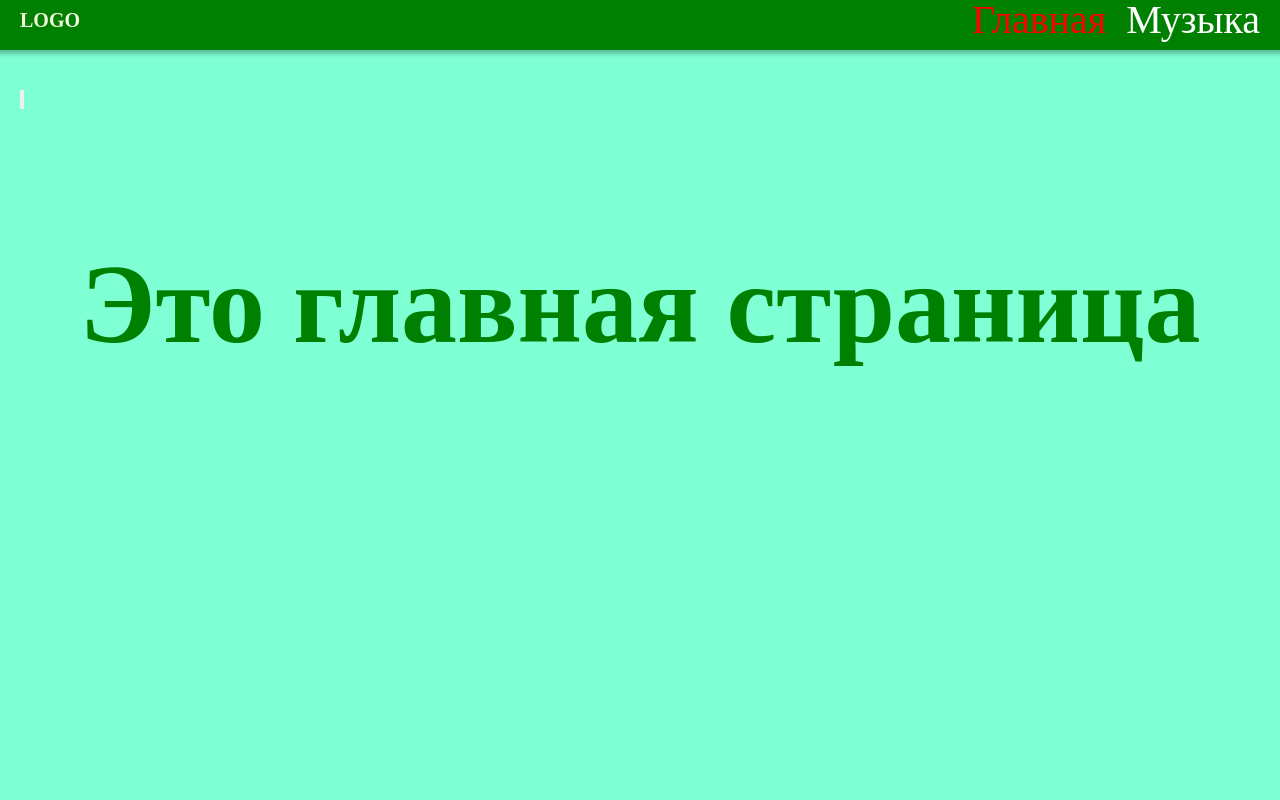
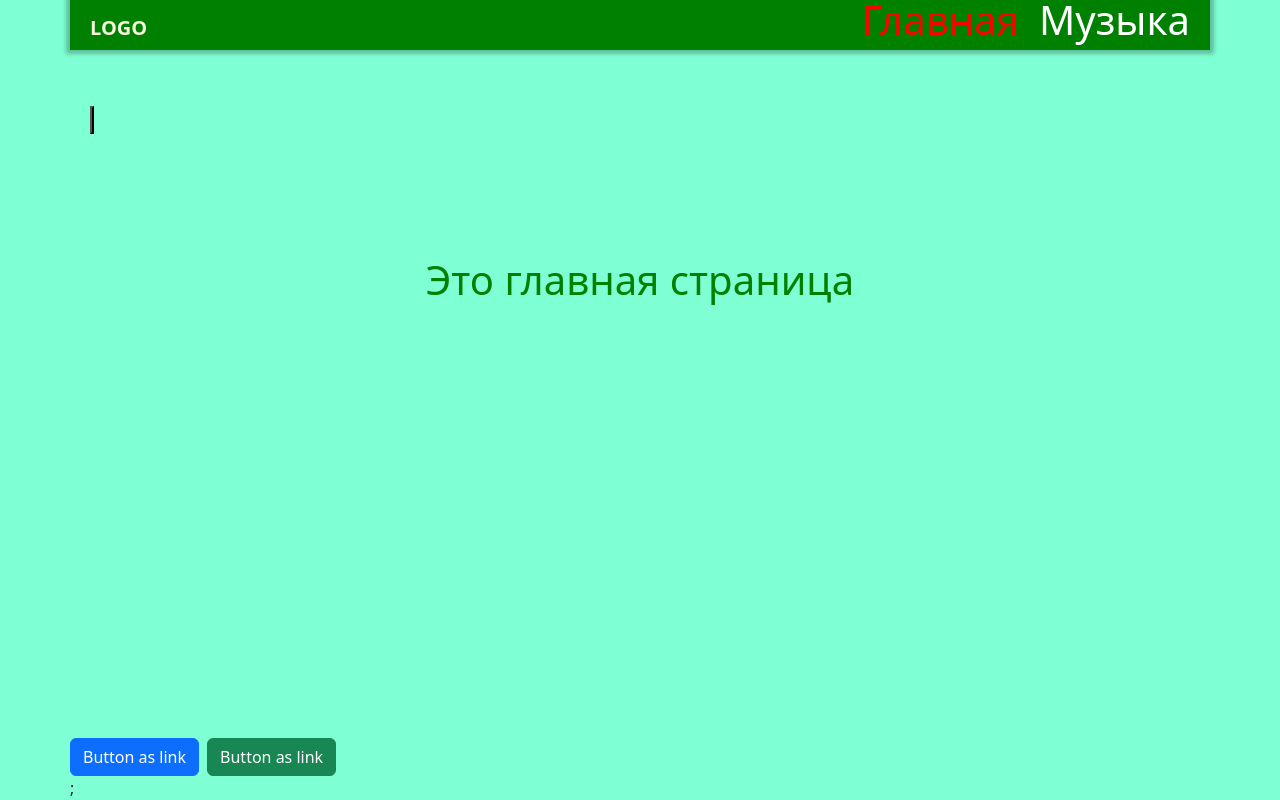
Before and after one commit to AlexanderK-coder/react_anton, a React (Create React App) app: page / in a window 1280 px wide. Built offline with nearby package versions, Linux system fonts and the light colour scheme.

Commit message:
пром

```diff
--- a/package.json
+++ b/package.json
@@ -6,7 +6,9 @@
     "@testing-library/jest-dom": "^5.17.0",
     "@testing-library/react": "^13.4.0",
     "@testing-library/user-event": "^13.5.0",
+    "bootstrap": "^5.3.2",
     "react": "^18.2.0",
+    "react-bootstrap": "^2.9.2",
     "react-dom": "^18.2.0",
     "react-router-dom": "^6.20.0",
     "react-scripts": "5.0.1",
--- a/src/App.js
+++ b/src/App.js
@@ -4,14 +4,15 @@ import { BrowserRouter } from "react-router-dom";
 
 import Header from "./components/header/Header";
 import Footer from "./components/footer/Footer";
-
+import "bootstrap/dist/css/bootstrap.min.css";
 import "./index.css";
 
 function App() {
   return (
     <BrowserRouter>
-      <div className="container">
+      <div className="container flexelements">
         <Header />
+        <article></article>
         <Footer />
       </div>
     </BrowserRouter>
--- a/src/components/footer/Footer.jsx
+++ b/src/components/footer/Footer.jsx
@@ -1,8 +1,22 @@
 import React from "react";
+import { Button } from "react-bootstrap";
+import { Stack } from "react-bootstrap";
 import "./footer.css";
 
 const Footer = () => {
-  return <></>;
+  return (
+    <>
+      <Stack direction="horizontal" gap={2}>
+        <Button as="a" variant="primary">
+          Button as link
+        </Button>
+        <Button as="a" variant="success">
+          Button as link
+        </Button>
+      </Stack>
+      ;
+    </>
+  );
 };
 
 export default Footer;
--- a/src/index.css
+++ b/src/index.css
@@ -15,3 +15,13 @@ body {
   height: 100vh;
   padding: 0px;
 }
+
+.flexelements {
+  display: flex;
+  flex-direction: column;
+  justify-content: space-between;
+}
+
+article {
+  flex-grow: 1;
+}
```
Also changed, not shown: 1 other file (tests, documents, lock files or other folders).
